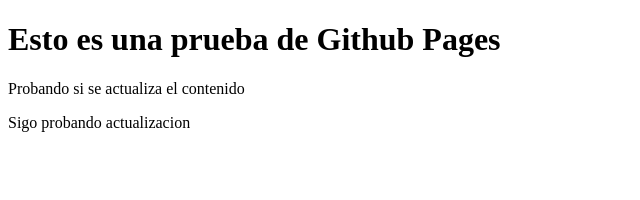
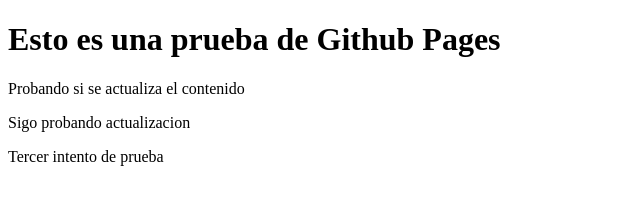
Before and after one commit to yonals/yonals.github.io, a plain HTML site: page index.html in a window 1280 px wide. Shown: the whole page, without its empty margins (0-640 px from the left). Drawn offline with Linux system fonts and the light colour scheme.

Commit message:
tercer intento

```diff
--- a/index.html
+++ b/index.html
@@ -10,5 +10,6 @@
     <h1>Esto es una prueba de Github Pages</h1>
     <p>Probando si se actualiza el contenido</p>
     <p> Sigo probando actualizacion</p>
+    <p>Tercer intento de prueba</p>
 </body>
 </html>
```
